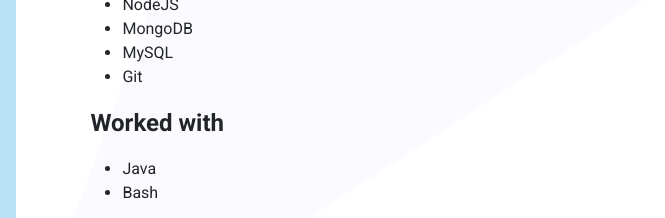
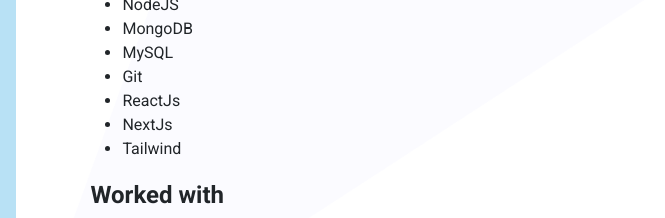
Before and after one commit to Speeroow/Portfolio, a plain HTML site: page skills.html in a window 1280 px wide. Shown: the part 382-600 px from the top of the page, 0-665 px from the left. Drawn offline with nearby package versions, Linux system fonts and the light colour scheme.

Commit message:
Update skills.html

```diff
--- a/skills.html
+++ b/skills.html
@@ -73,6 +73,9 @@
                     <li>MongoDB</li>
                     <li>MySQL</li>
                     <li>Git</li>
+                    <li>ReactJs</li>
+                    <li>NextJs</li>
+                    <li>Tailwind</li>
                 </ul>
                 <p class="skill-title text-monospace">Worked with</p>
                 <ul>
```
